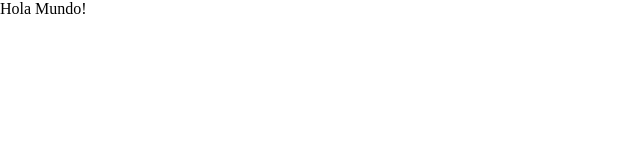
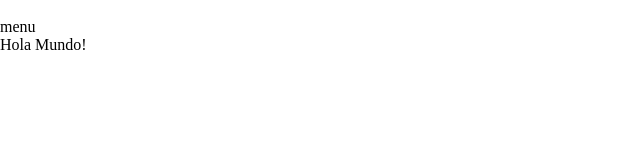
Before and after one commit to ignacio-martinez-02/MiProyectoNuevo, a plain HTML site: page index.html in a window 1280 px wide. Shown: the whole page, without its empty margins (0-640 px from the left). Drawn offline with Linux system fonts and the light colour scheme.

Commit message:
realice o agregue una imagen

```diff
--- a/index.html
+++ b/index.html
@@ -7,7 +7,10 @@
     <link rel="stylesheet" href="css/styles.css">
 </head>
 <body>
-    <header></header>
+    <header>
+        <img src="" alt="">
+        <p>menu</p>
+    </header>
     <main>
         <section>
             <p>Hola Mundo!</p>
```
Also changed, not shown: img/img1.jpg (added).
